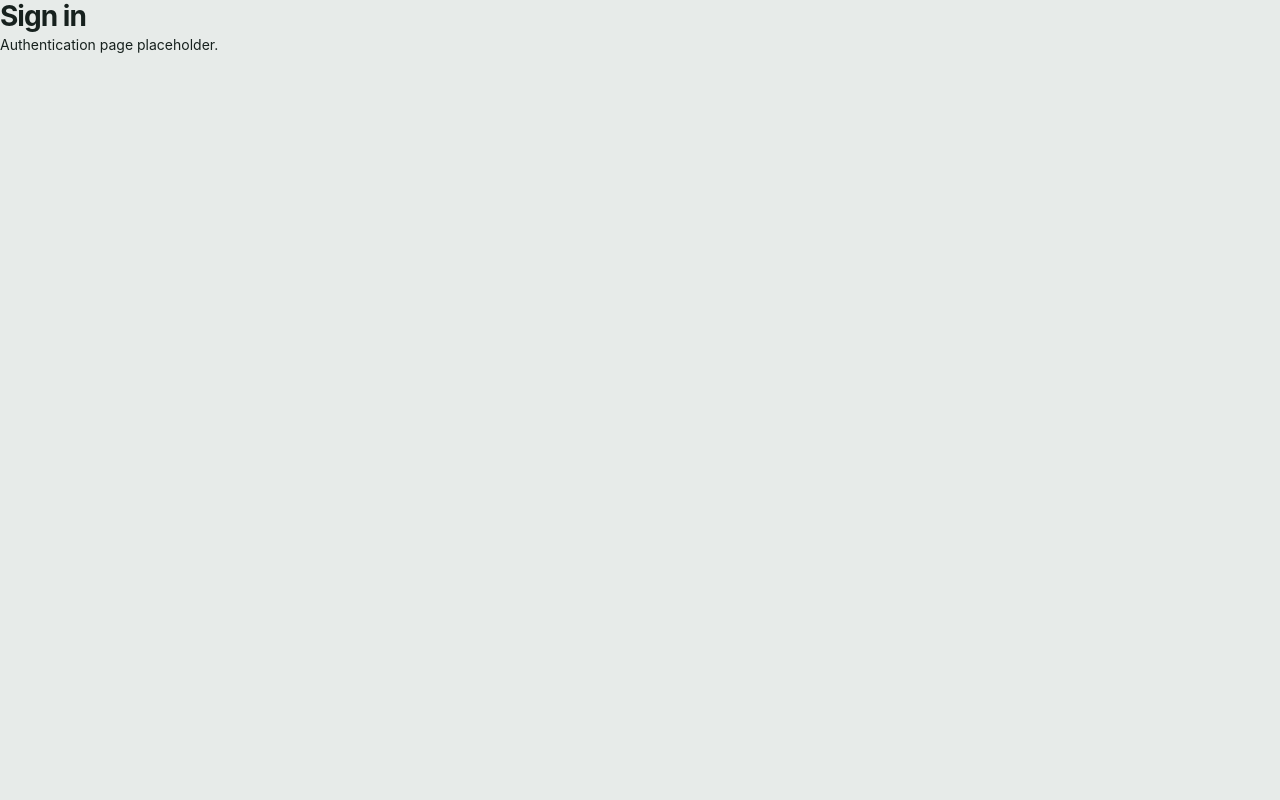
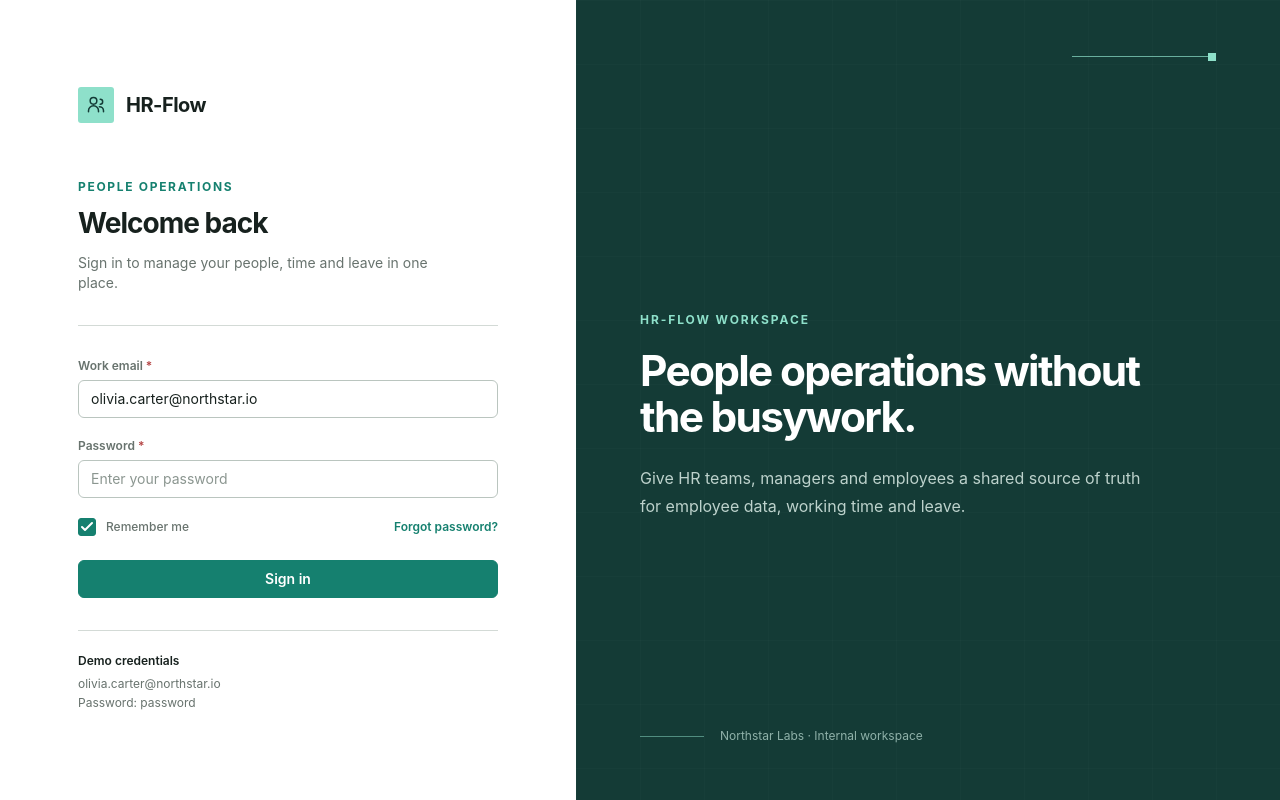
Before and after one commit to tmikulcic/HR-Flow, a Vue app: page /login in a window 1280 px wide. Built offline with nearby package versions, Linux system fonts and the light colour scheme.

Commit message:
Add sign in logic

```diff
--- a/src/components/AppIcon.vue
+++ b/src/components/AppIcon.vue
@@ -33,6 +33,7 @@ const iconPaths = {
   inbox: ['M4 5h16v14H4z', 'M4 14h4l2 3h4l2-3h4'],
   close: ['M6 6l12 12', 'M18 6 6 18'],
   menu: ['M4 7h16', 'M4 12h16', 'M4 17h16'],
+  logout: ['M10 5H5v14h5', 'M14 8l4 4-4 4', 'M18 12H9'],
 };
 
 const props = defineProps({
@@ -52,6 +53,7 @@ const props = defineProps({
         'inbox',
         'close',
         'menu',
+        'logout',
       ].includes(value),
   },
   size: {
--- a/src/components/AppSidebar.vue
+++ b/src/components/AppSidebar.vue
@@ -2,6 +2,7 @@
 import { computed } from 'vue';
 import { hasPermission, PERMISSIONS } from '../domain/index.js';
 import { useSessionStore } from '../stores/sessionStore.js';
+import { useRouter } from 'vue-router';
 import AppIcon from './AppIcon.vue';
 import Avatar from './Avatar.vue';
 import BrandLogo from './BrandLogo.vue';
@@ -12,6 +13,7 @@ defineProps({
 
 const emit = defineEmits(['close', 'navigate']);
 const session = useSessionStore();
+const router = useRouter();
 
 const workspaceItems = [
   {
@@ -98,6 +100,12 @@ const currentJobTitle = computed(
 function handleNavigation(event, navigate) {
   navigate(event);
   emit('navigate');
+}
+
+function handleSignOut() {
+  session.signOut();
+  emit('close');
+  router.replace({ name: 'login' });
 }
 </script>
 
@@ -222,6 +230,15 @@ function handleNavigation(event, navigate) {
           {{ currentJobTitle }}
         </span>
       </div>
+      <button
+        type="button"
+        class="ml-auto grid size-8 shrink-0 place-items-center rounded-control text-[#95b6ae] hover:bg-white/10 hover:text-white"
+        aria-label="Sign out"
+        title="Sign out"
+        @click="handleSignOut"
+      >
+        <AppIcon name="logout" :size="17" />
+      </button>
     </div>
   </aside>
 </template>
--- a/src/components/BrandLogo.vue
+++ b/src/components/BrandLogo.vue
@@ -1,17 +1,28 @@
 <script setup>
+import { computed } from 'vue';
 import AppIcon from './AppIcon.vue';
 
-defineProps({
+const props = defineProps({
   compact: Boolean,
+  to: {
+    type: String,
+    default: '/dashboard',
+  },
+  variant: {
+    type: String,
+    default: 'light',
+    validator: (value) => ['light', 'dark'].includes(value),
+  },
 });
+
+const brandClasses = computed(() => [
+  'inline-flex items-center gap-3',
+  props.variant === 'light' ? 'text-white' : 'text-ink',
+]);
 </script>
 
 <template>
-  <RouterLink
-    to="/dashboard"
-    class="inline-flex items-center gap-3 text-white"
-    aria-label="HR-Flow dashboard"
-  >
+  <RouterLink :to="props.to" :class="brandClasses" aria-label="HR-Flow">
     <span
       class="grid size-9 place-items-center rounded-badge bg-[#8ee0ca] text-sidebar"
     >
--- a/src/pages/LoginPage.vue
+++ b/src/pages/LoginPage.vue
@@ -1,6 +1,239 @@
+<script setup>
+import { reactive, ref } from 'vue';
+import { useRoute, useRouter } from 'vue-router';
+import AppButton from '../components/AppButton.vue';
+import AppInput from '../components/AppInput.vue';
+import BrandLogo from '../components/BrandLogo.vue';
+import {
+  DEMO_CREDENTIALS,
+  signInWithCredentials,
+} from '../services/authService.js';
+
+const route = useRoute();
+const router = useRouter();
+
+const email = ref(DEMO_CREDENTIALS.email);
+const password = ref('');
+const rememberMe = ref(true);
+const formMessage = ref('');
+const formMessageType = ref('error');
+
+const errors = reactive({
+  email: '',
+  password: '',
+});
+
+function validateForm() {
+  errors.email = '';
+  errors.password = '';
+  formMessage.value = '';
+
+  if (!email.value.trim()) {
+    errors.email = 'Work email is required.';
+  } else if (!/^[^\s@]+@[^\s@]+\.[^\s@]+$/.test(email.value)) {
+    errors.email = 'Enter a valid work email.';
+  }
+
+  if (!password.value) {
+    errors.password = 'Password is required.';
+  }
+
+  return !errors.email && !errors.password;
+}
+
+function getRedirectPath() {
+  const redirect = route.query.redirect;
+
+  if (
+    typeof redirect === 'string' &&
+    redirect.startsWith('/') &&
+    !redirect.startsWith('//')
+  ) {
+    return redirect;
+  }
+
+  return '/dashboard';
+}
+
+function handleSubmit() {
+  if (!validateForm()) {
+    return;
+  }
+
+  const result = signInWithCredentials(
+    email.value,
+    password.value,
+    rememberMe.value,
+  );
+
+  if (!result.success) {
+    formMessageType.value = 'error';
+    formMessage.value = result.error;
+
+    return;
+  }
+
+  router.replace(getRedirectPath());
+}
+
+function handleForgotPassword() {
+  formMessageType.value = 'info';
+  formMessage.value =
+    'Password reset will be available after Firebase is connected.';
+}
+</script>
+
 <template>
-  <main>
-    <h1>Sign in</h1>
-    <p>Authentication page placeholder.</p>
+  <main
+    class="grid min-h-screen bg-surface lg:grid-cols-[minmax(420px,0.9fr)_minmax(520px,1.1fr)]"
+  >
+    <section
+      class="flex min-h-screen items-center px-6 py-10 sm:px-12 lg:px-16"
+    >
+      <div class="mx-auto w-full max-w-[420px]">
+        <BrandLogo to="/login" variant="dark" />
+
+        <div class="mt-14 border-b border-line pb-8">
+          <p
+            class="mb-3 text-xs font-bold uppercase tracking-[0.14em] text-brand"
+          >
+            People operations
+          </p>
+          <h1>Welcome back</h1>
+          <p class="mt-3 max-w-sm text-sm text-muted">
+            Sign in to manage your people, time and leave in one place.
+          </p>
+        </div>
+
+        <form class="mt-8 grid gap-5" novalidate @submit.prevent="handleSubmit">
+          <AppInput
+            v-model="email"
+            label="Work email"
+            type="email"
+            autocomplete="email"
+            placeholder="name@company.com"
+            :error="errors.email"
+            required
+          />
+
+          <AppInput
+            v-model="password"
+            label="Password"
+            type="password"
+            autocomplete="current-password"
+            placeholder="Enter your password"
+            :error="errors.password"
+            required
+          />
+
+          <div class="flex items-center justify-between gap-4">
+            <label
+              class="inline-flex cursor-pointer items-center gap-2.5 text-xs font-medium text-muted"
+            >
+              <input
+                v-model="rememberMe"
+                type="checkbox"
+                class="peer sr-only"
+              />
+              <span
+                class="grid size-[18px] shrink-0 place-items-center rounded-badge border border-line-strong bg-surface text-transparent transition-colors peer-checked:border-brand peer-checked:bg-brand peer-checked:text-white peer-focus-visible:outline peer-focus-visible:outline-3 peer-focus-visible:outline-brand/20"
+                aria-hidden="true"
+              >
+                <svg
+                  viewBox="0 0 12 10"
+                  class="size-3"
+                  fill="none"
+                  stroke="currentColor"
+                  stroke-width="2"
+                  stroke-linecap="round"
+                  stroke-linejoin="round"
+                >
+                  <path d="m1 5 3 3 7-7" />
+                </svg>
+              </span>
+              <span>Remember me</span>
+            </label>
+
+            <button
+              type="button"
+              class="text-xs font-semibold text-brand hover:text-brand-dark"
+              @click="handleForgotPassword"
+            >
+              Forgot password?
+            </button>
+          </div>
+
+          <p
+            v-if="formMessage"
+            role="alert"
+            :class="[
+              'border-l-2 px-3 py-2 text-xs',
+              formMessageType === 'error'
+                ? 'border-danger bg-danger-soft text-danger'
+                : 'border-info bg-info-soft text-info',
+            ]"
+          >
+            {{ formMessage }}
+          </p>
+
+          <AppButton type="submit" class="mt-1 w-full"> Sign in </AppButton>
+        </form>
+
+        <div class="mt-8 border-t border-line pt-5 text-xs text-muted">
+          <p class="font-semibold text-ink">Demo credentials</p>
+          <p class="mt-1">{{ DEMO_CREDENTIALS.email }}</p>
+          <p>Password: {{ DEMO_CREDENTIALS.password }}</p>
+        </div>
+      </div>
+    </section>
+
+    <section
+      class="relative hidden min-h-screen overflow-hidden bg-sidebar px-16 py-14 text-white lg:flex lg:flex-col lg:justify-between"
+      aria-label="HR-Flow introduction"
+    >
+      <div
+        class="absolute inset-0 opacity-20"
+        aria-hidden="true"
+        style="
+          background-image:
+            linear-gradient(rgba(255, 255, 255, 0.08) 1px, transparent 1px),
+            linear-gradient(
+              90deg,
+              rgba(255, 255, 255, 0.08) 1px,
+              transparent 1px
+            );
+          background-size: 64px 64px;
+        "
+      />
+
+      <div class="relative ml-auto h-12 w-36 border-t border-[#8ee0ca]/70">
+        <span
+          class="absolute right-0 top-[-4px] size-2 bg-[#8ee0ca]"
+          aria-hidden="true"
+        />
+      </div>
+
+      <div class="relative max-w-xl">
+        <p
+          class="mb-5 text-xs font-bold uppercase tracking-[0.16em] text-[#8ee0ca]"
+        >
+          HR-Flow workspace
+        </p>
+        <h2
+          class="max-w-lg text-[2.65rem] leading-[1.08] tracking-[-0.04em] text-white"
+        >
+          People operations without the busywork.
+        </h2>
+        <p class="mt-6 max-w-lg text-base leading-7 text-[#bdd2cc]">
+          Give HR teams, managers and employees a shared source of truth for
+          employee data, working time and leave.
+        </p>
+      </div>
+
+      <div class="relative flex items-center gap-4 text-xs text-[#8fb1a9]">
+        <span class="h-px w-16 bg-[#8ee0ca]/50" aria-hidden="true" />
+        Northstar Labs · Internal workspace
+      </div>
+    </section>
   </main>
 </template>
--- /dev/null
+++ b/src/services/authService.js
@@ -0,0 +1,29 @@
+import { signInDemoUser } from '../stores/sessionStore.js';
+
+export const DEMO_CREDENTIALS = Object.freeze({
+  email: 'olivia.carter@northstar.io',
+  password: 'password',
+});
+
+export function signInWithCredentials(email, password, rememberMe) {
+  const normalizedEmail = email.trim().toLowerCase();
+
+  if (
+    normalizedEmail !== DEMO_CREDENTIALS.email ||
+    password !== DEMO_CREDENTIALS.password
+  ) {
+    return {
+      success: false,
+      error: 'The email or password you entered is incorrect.',
+    };
+  }
+
+  if (!signInDemoUser(rememberMe)) {
+    return {
+      success: false,
+      error: 'This account is currently unavailable.',
+    };
+  }
+
+  return { success: true, error: '' };
+}
```
Also changed, not shown: src/stores/sessionStore.js (+29 -11 lines).
